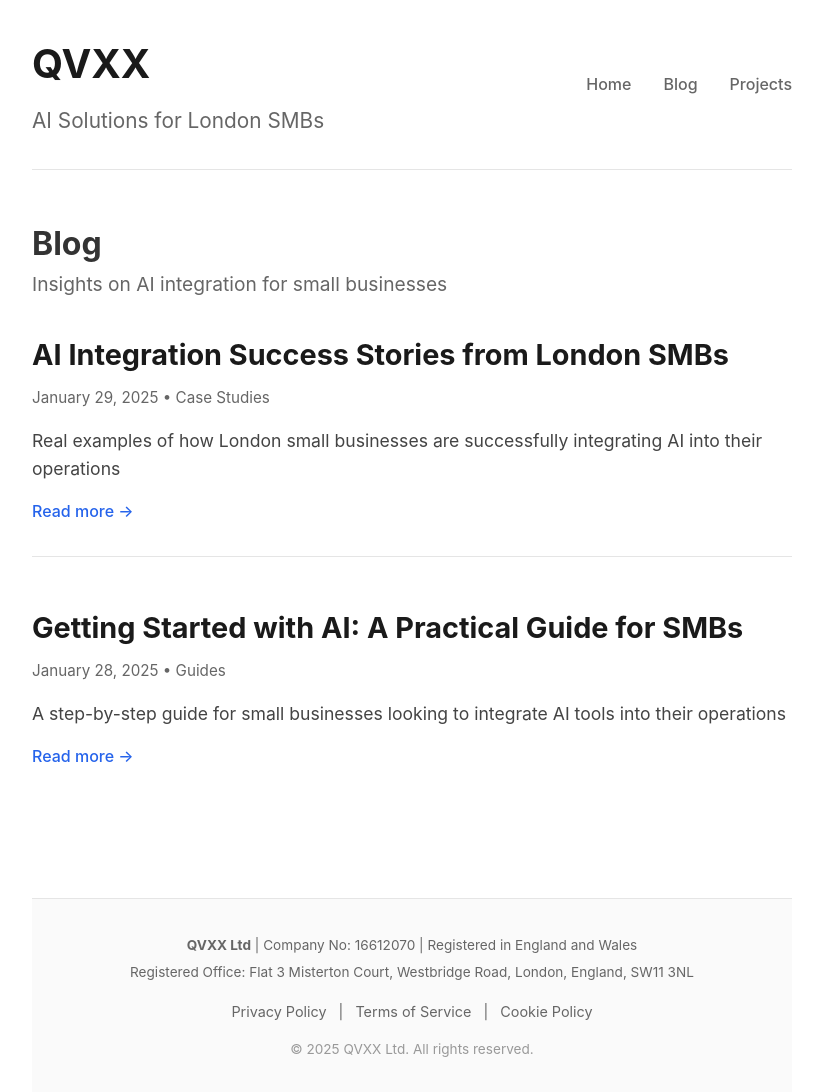
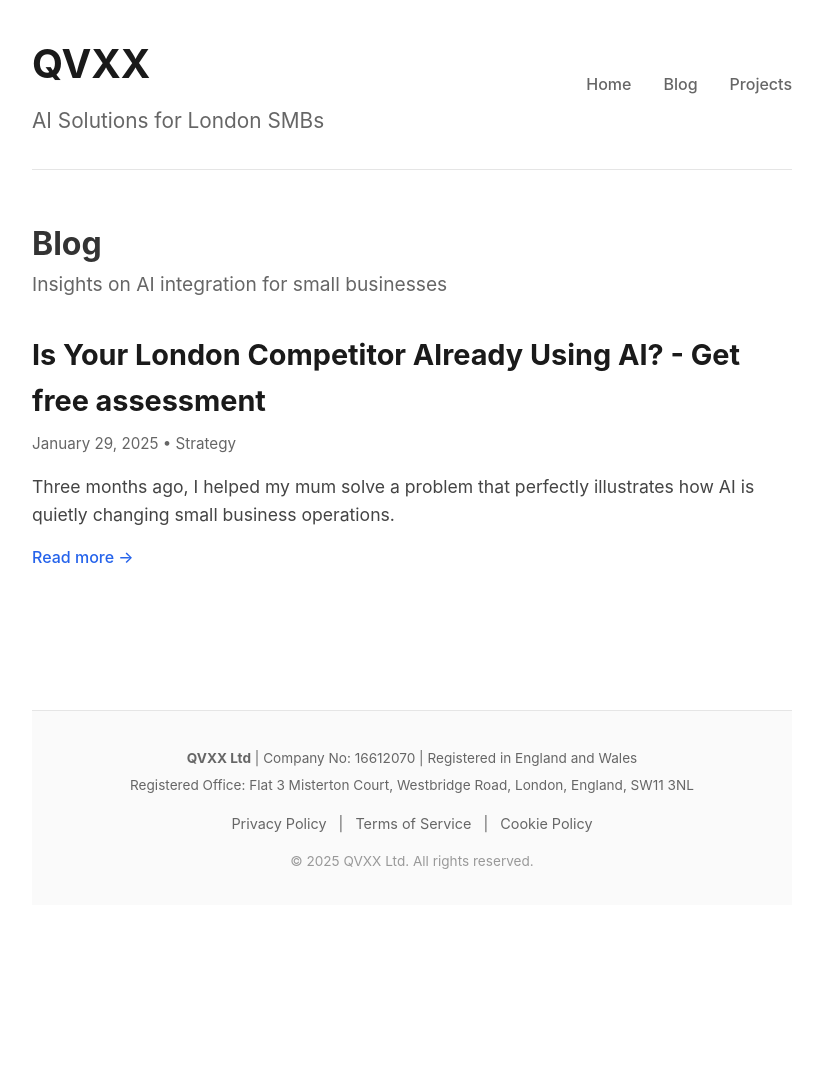
Before and after one commit to QVXXLabs/qvxx-website, a Jekyll site: the page built from blog.html, in a window 1280 px wide. Shown: the whole page, without its empty margins (228-1051 px from the left). Built offline with Jekyll 4.4.1, drawn with Linux system fonts in a browser that asks for light colours; after the commit the page ends 905 px from its top, so only the background shows below that; some of the changed lines change nothing that is shown.

Commit message:
Replace blog posts with new AI competitor analysis article

````diff
--- a/_config.yml
+++ b/_config.yml
@@ -35,4 +35,4 @@ exclude:
   - CNAME
 
 # Future posts
-future: false
+future: true
--- a/_posts/2025-01-28-getting-started-with-ai.md
+++ /dev/null
@@ -1,37 +0,0 @@
----
-layout: post
-title: "Getting Started with AI: A Practical Guide for SMBs"
-date: 2025-01-28 09:00:00 +0000
-category: Guides
-description: "A step-by-step guide for small businesses looking to integrate AI tools into their operations"
----
-
-Many small businesses know they should be using AI, but don't know where to start. This guide breaks down the process into manageable steps.
-
-## Start with the Problem, Not the Technology
-
-The biggest mistake businesses make is starting with the technology. Instead:
-
-1. **Identify repetitive tasks** - What takes your team hours every week?
-2. **Look for data bottlenecks** - Where does information get stuck?
-3. **Find decision delays** - What choices slow down your operations?
-
-## Quick Wins vs. Long-term Strategy
-
-### Quick Wins (1-2 weeks)
-- Automated email responses
-- Content generation for marketing
-- Basic data analysis tools
-
-### Strategic Initiatives (2-6 months)
-- Customer service automation
-- Predictive analytics for inventory
-- Personalized marketing campaigns
-
-## Common Pitfalls to Avoid
-
-1. **Over-automation** - Keep the human touch where it matters
-2. **Data privacy concerns** - Always prioritize customer trust
-3. **Integration complexity** - Start simple, scale gradually
-
-Ready to explore AI for your business? [Schedule a consultation](/contact) to discuss your specific needs.
--- a/_posts/2025-01-29-example-future-post.md
+++ /dev/null
@@ -1,36 +0,0 @@
----
-layout: post
-title: "AI Integration Success Stories from London SMBs"
-date: 2025-01-29 10:00:00 +0000
-category: Case Studies
-description: "Real examples of how London small businesses are successfully integrating AI into their operations"
----
-
-This is an example of a future post. Since Jekyll is configured with `future: false`, this post won't be published until January 29, 2025.
-
-## How to Schedule Posts
-
-To schedule a post for future publication:
-
-1. Set the date in the front matter to a future date
-2. The post will automatically publish when GitHub Pages rebuilds after that date
-3. You can trigger a rebuild manually or wait for the next push
-
-## Markdown Features
-
-You can use all standard markdown features:
-
-- **Bold text**
-- *Italic text*
-- [Links](https://qvxx.ai)
-
-### Code blocks
-
-```python
-def integrate_ai(business):
-    return business.efficiency * 2
-```
-
-> Blockquotes for important notes
-
-And much more!
--- /dev/null
+++ b/_posts/2025-01-29-is-your-london-competitor-already-using-ai.md
@@ -0,0 +1,83 @@
+---
+layout: post
+title: "Is Your London Competitor Already Using AI? - Get free assessment"
+date: 2025-01-29 10:00:00 +0000
+category: Strategy
+description: "Three months ago, I helped my mum solve a problem that perfectly illustrates how AI is quietly changing small business operations."
+---
+
+Three months ago, I helped my mum solve a problem that perfectly illustrates how AI is quietly changing small business operations. As a childminder in London, she was spending hours each week writing observation reports for parents—time that could have been spent with the children or growing her business.
+
+Using AI development tools like Cursor, I built her a simple app that turns photos and quick taps into professional reports. What used to take 30 minutes per child now takes 3 minutes.
+
+That's not just convenience—it's competitive advantage. And it's happening right here in London's business districts.
+
+## The London Reality
+
+While you're debating whether AI is "just hype," smart London businesses are implementing practical solutions. They're not building complex systems or hiring data scientists. They're using readily available AI tools to solve specific problems.
+
+The question isn't whether AI will disrupt your industry. It's whether you'll be the disruptor or the disrupted.
+
+## What Actually Works (Based on Real Implementation)
+
+After experimenting with various AI tools and helping implement solutions, here's what's delivering immediate impact for small businesses:
+
+**Development Speed:** AI coding tools like Cursor can dramatically reduce development time, though they require understanding how the underlying systems work. The productivity gain is real, but not automatic.
+
+**Communication Efficiency:** Remote collaboration fails when teams lack shared context and clear communication frameworks. AI-assisted project management tools help structure these interactions, reducing the miscommunication that typically derails distributed teams.
+
+**Process Automation:** Simple AI implementations often work better than complex ones. The childminder app proved that basic functionality meeting a specific need beats sophisticated features that complicate workflows.
+
+Your competitors aren't necessarily using cutting-edge AI. They're using AI tools that solve real problems faster than manual processes.
+
+## The Integration Reality
+
+Most London SMBs think AI implementation means massive technical overhauls. Based on actual experience, the most effective implementations start small:
+
+* Identify one workflow that currently wastes time
+* Find an AI tool that handles that specific task
+* Test it on a small scale before full deployment
+
+The companies winning aren't those with the best AI strategy. They're the ones who started implementing practical solutions while competitors were still planning.
+
+## Why SMBs Have the Advantage
+
+Large corporations move slowly on AI because of compliance and committee decision-making. London SMBs can implement and iterate within weeks.
+
+You don't need perfect AI solutions—you need AI solutions that work better than manual processes. Small improvements compound quickly when you're competing against larger, slower organisations.
+
+## The Cost of Manual Processes
+
+Every manual process in your business is a place where AI tools might offer immediate improvement. Common areas where London businesses are gaining advantages:
+
+* Client onboarding and communication workflows
+* Report generation and data compilation
+* Routine customer service inquiries
+* Content creation and project coordination
+
+The businesses that will dominate their markets over the next two years are making these tactical AI decisions now.
+
+## Your Next Move
+
+Your competitors aren't waiting for perfect AI solutions. They're implementing practical AI tools that deliver immediate operational improvements.
+
+Ready to see where AI could impact your business?
+
+I'm offering free 30-minute AI opportunity assessments for London businesses. We'll identify:
+
+* Which of your current processes AI could optimise within 30 days
+* What practical tools might fit your specific situation
+* A realistic implementation approach for your budget and team
+* Honest assessment of where AI makes sense (and where it doesn't)
+
+No sales pitch. No complex proposals. Just a practical evaluation based on real implementation experience.
+
+<div style="text-align: center; margin: 2rem 0;">
+    <a href="https://calendar.app.google/FEpevxQTJxqaTzTPA" class="cta-button primary" style="display: inline-block; background: #2563eb; color: #fff; padding: 14px 28px; border-radius: 6px; text-decoration: none; font-weight: 600; font-size: 1.1rem;">Book your free assessment here</a>
+</div>
+
+The question is whether your business will be among those gaining competitive advantages through tactical AI implementation, or watching from the sidelines.
+
+---
+
+*QVXX helps London SMBs implement practical AI solutions. We focus on what works, not what's trendy.*
````
